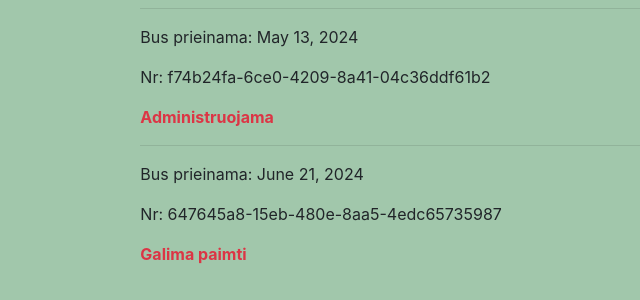
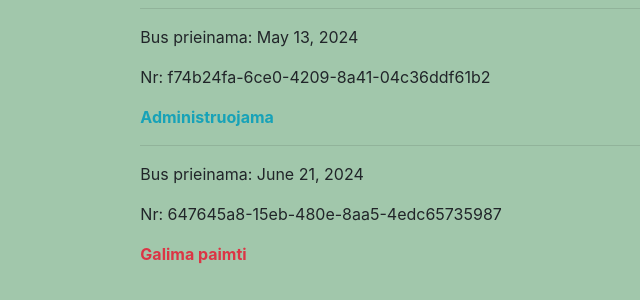
Before and after one commit to ram-pyth/django_ptu22_project, a Django app: page /library/books/2 in a window 1280 px wide. Shown: the part 374-674 px from the top of the page, without its empty margins (88-728 px from the left). Run offline with Django 4.2, Linux system fonts and the light colour scheme; data comes from the database, SQL or seed files in the repository; both versions use the stored data as it was after the commit; some libraries are stand-ins or nearby versions.

Commit message:
PASK 5 knygos viewsas, pradedam, spalvinti statusą

```diff
--- a/libraryapp/templates/book.html
+++ b/libraryapp/templates/book.html
@@ -11,7 +11,10 @@
     <hr/>
     <p>Bus prieinama: {{ bookinst_o.due_back }}</p>
     <p>Nr: {{ bookinst_o.id }}</p>
-    <p class="text-danger">
+    <p class="{% if bookinst_o.status == 'a' %} text-info
+              {% else %} text-danger
+              {% endif %}
+    ">
         <b>{{ bookinst_o.get_status_display }}</b>
     </p>
 
```
Also changed, not shown: db.sqlite3.
